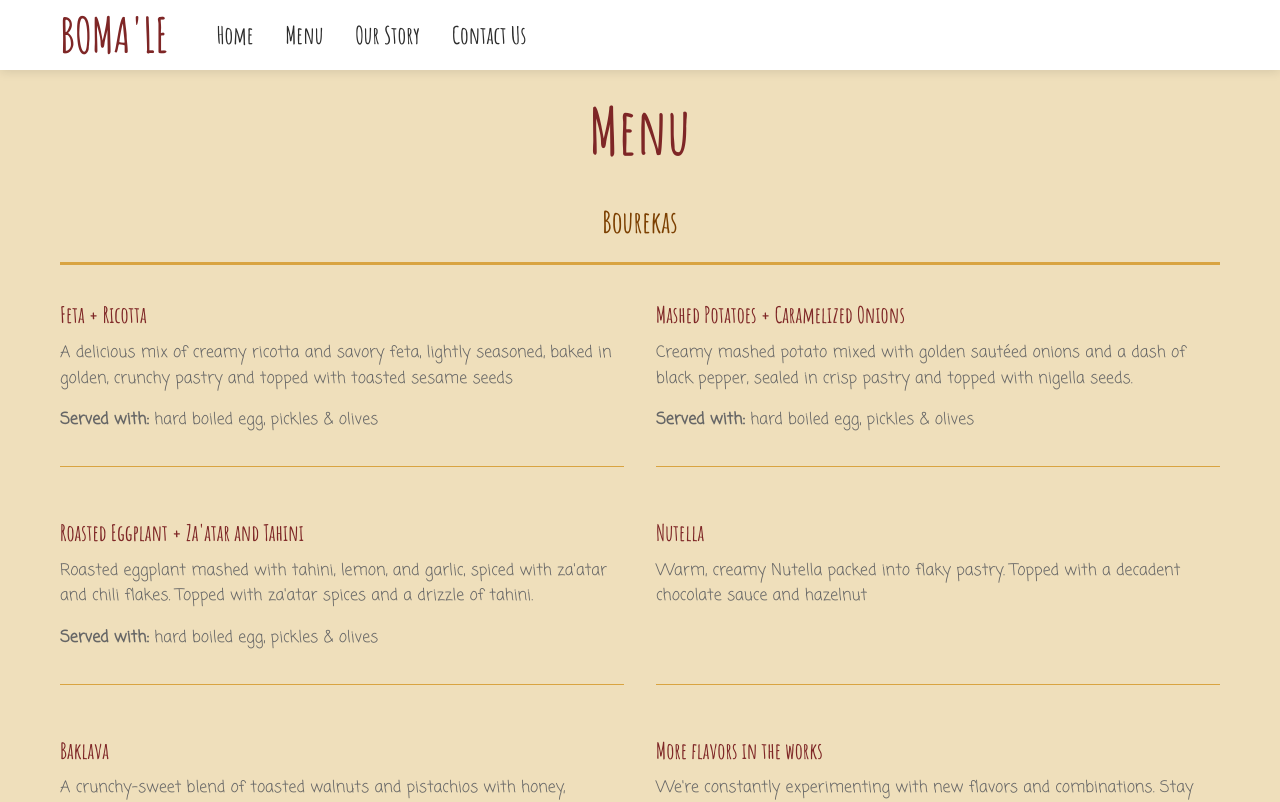
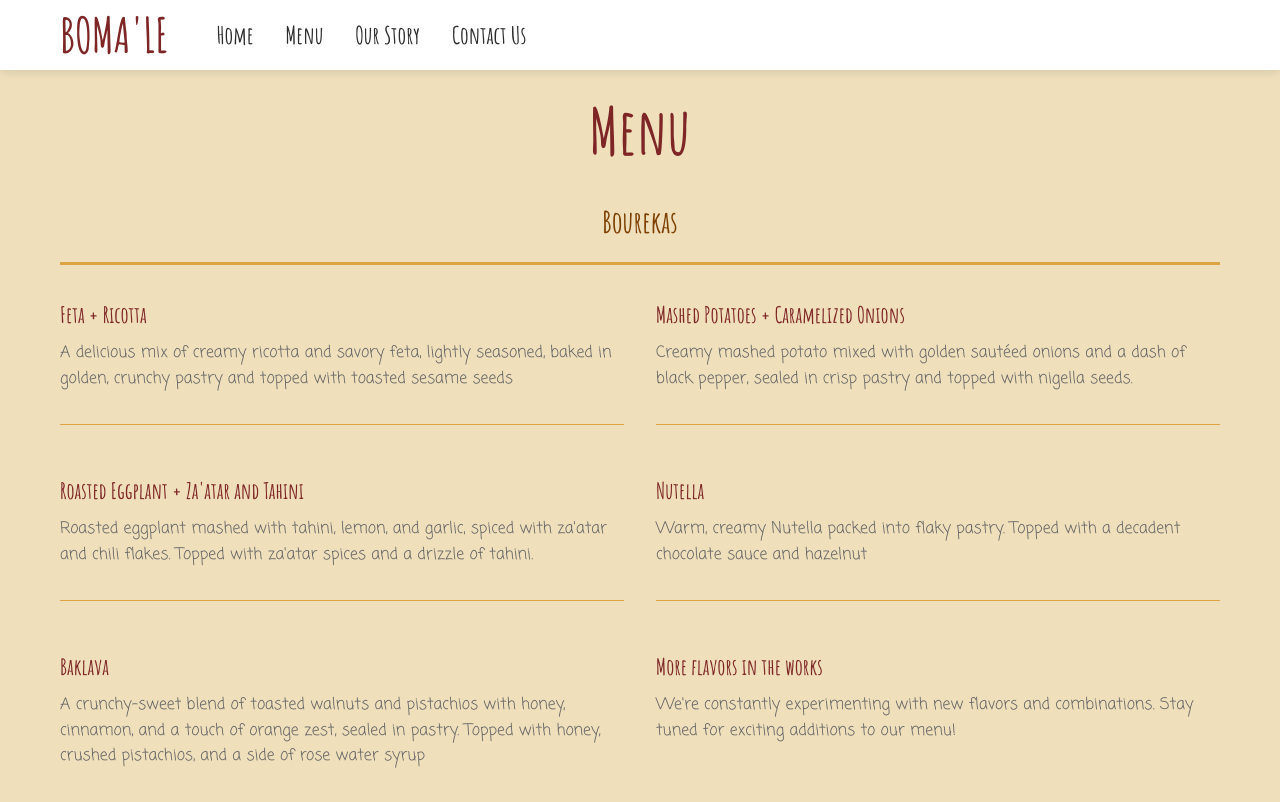
Before and after one commit to yarinkeren1/bomale-website, a React (Create React App) app: page /menu in a window 1280 px wide. Shown: the top 802 px of the page. Built offline with nearby package versions, Linux system fonts and the light colour scheme; the HTML template or start-up script is replaced by a standard one; a web font is replaced by a local one.

Commit message:
Remove 'served with' information from all savory bourekas descriptions

```diff
--- a/src/components/Menu.js
+++ b/src/components/Menu.js
@@ -6,21 +6,21 @@ const Menu = () => {
       {
         name: "Feta + Ricotta",
         description: "A delicious mix of creamy ricotta and savory feta, lightly seasoned, baked in golden, crunchy pastry and topped with toasted sesame seeds",
-        servedWith: "hard boiled egg, pickles & olives",
+        servedWith: "",
         sauceOptions: "Tahini, Garlic aioli",
         tagline: "Flaky, savory, filling. The classic done right."
       },
       {
         name: "Mashed Potatoes + Caramelized Onions",
         description: "Creamy mashed potato mixed with golden sautéed onions and a dash of black pepper, sealed in crisp pastry and topped with nigella seeds.",
-        servedWith: "hard boiled egg, pickles & olives",
+        servedWith: "",
         sauceOptions: "Tahini, Garlic aioli",
         tagline: "Soft inside, bold outside."
       },
       {
         name: "Roasted Eggplant + Za'atar and Tahini",
         description: "Roasted eggplant mashed with tahini, lemon, and garlic, spiced with za'atar and chili flakes. Topped with za'atar spices and a drizzle of tahini.",
-        servedWith: "hard boiled egg, pickles & olives",
+        servedWith: "",
         sauceOptions: "Tahini, Garlic aioli",
         tagline: "Smoky, tangy, herby — loaded with flavor."
       },
```
